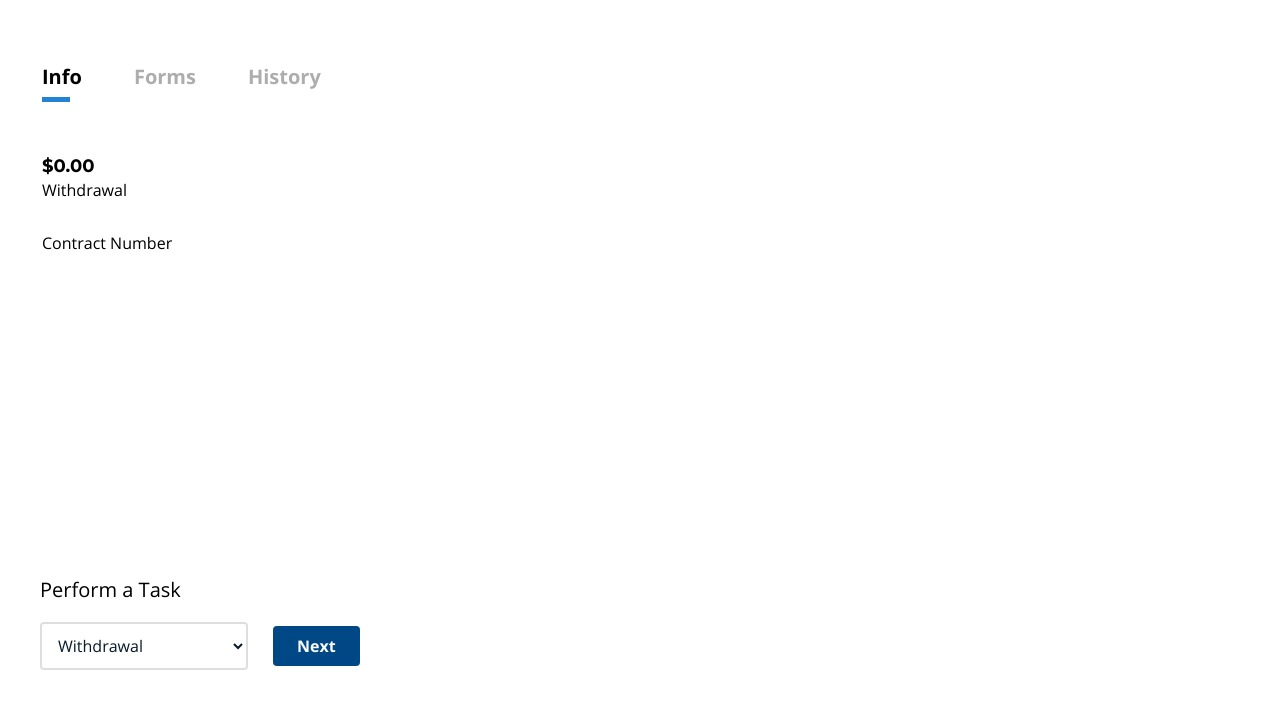
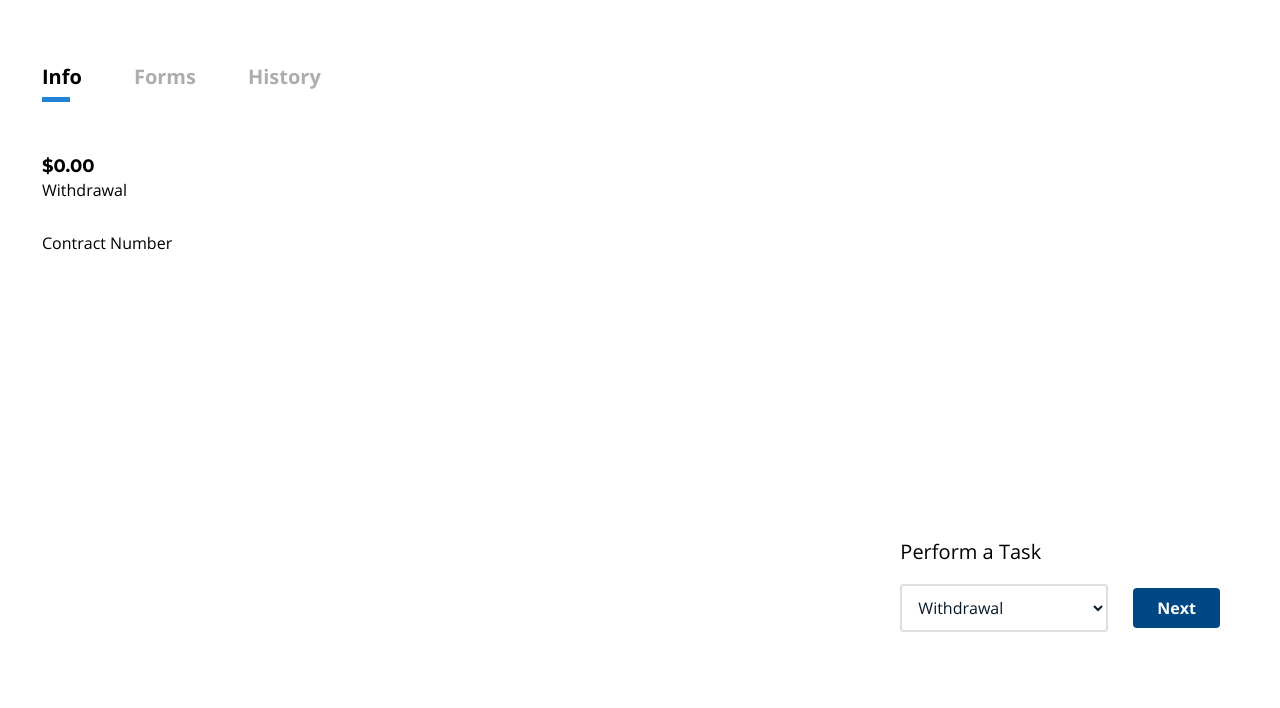
Before and after one commit to Dazzed/annuityprototype-fe, a Next.js app: page /contracts/components/rightNavContent in a window 1280 px wide. Shown: the top 708 px of the page. Built offline with nearby package versions, Linux system fonts and the light colour scheme.

Commit message:
css change

```diff
--- a/styles/globals.css
+++ b/styles/globals.css
@@ -1773,11 +1773,13 @@ li {
 
 .performtask-section {
   position: absolute;
-  bottom: 10px;
-  left: 55px;
-}
-
-.form-custom-rightnav {}
+  bottom: 64px;
+  right: 75px;
+}
+
+.form-custom-rightnav {
+  margin: 0;
+}
 
 .form-custom-rightnav label {
   display: block;
```
Also changed, not shown: pages/contracts/components/rightNavContent.js (+0 -17 lines).
